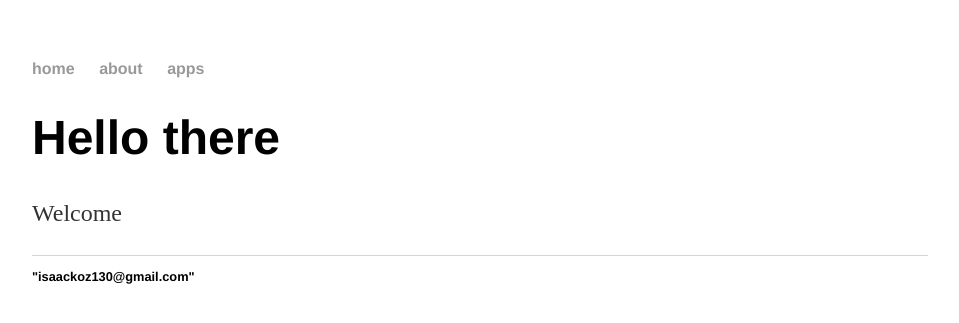
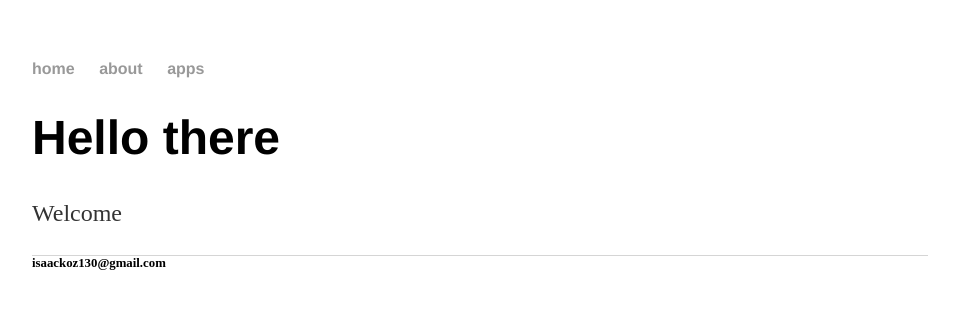
Before and after one commit to isaackoz/isaackoz.github.io, a Jekyll site: the page built from index.html, in a window 1280 px wide. Shown: the top 323 px of the page, without its empty margins (160-1119 px from the left). Built offline with Jekyll 4.4.1, drawn with Linux system fonts in a browser that asks for light colours.

Commit message:
Update default.html

```diff
--- a/_layouts/default.html
+++ b/_layouts/default.html
@@ -18,9 +18,7 @@
 
 		</div><!-- /.container -->
 		<footer>
-    			<ul>
-				<b>"isaackoz130@gmail.com"</b>
-			</ul>
+			<b>isaackoz130@gmail.com</b>
 		</footer>
 	</body>
 </html>
```
